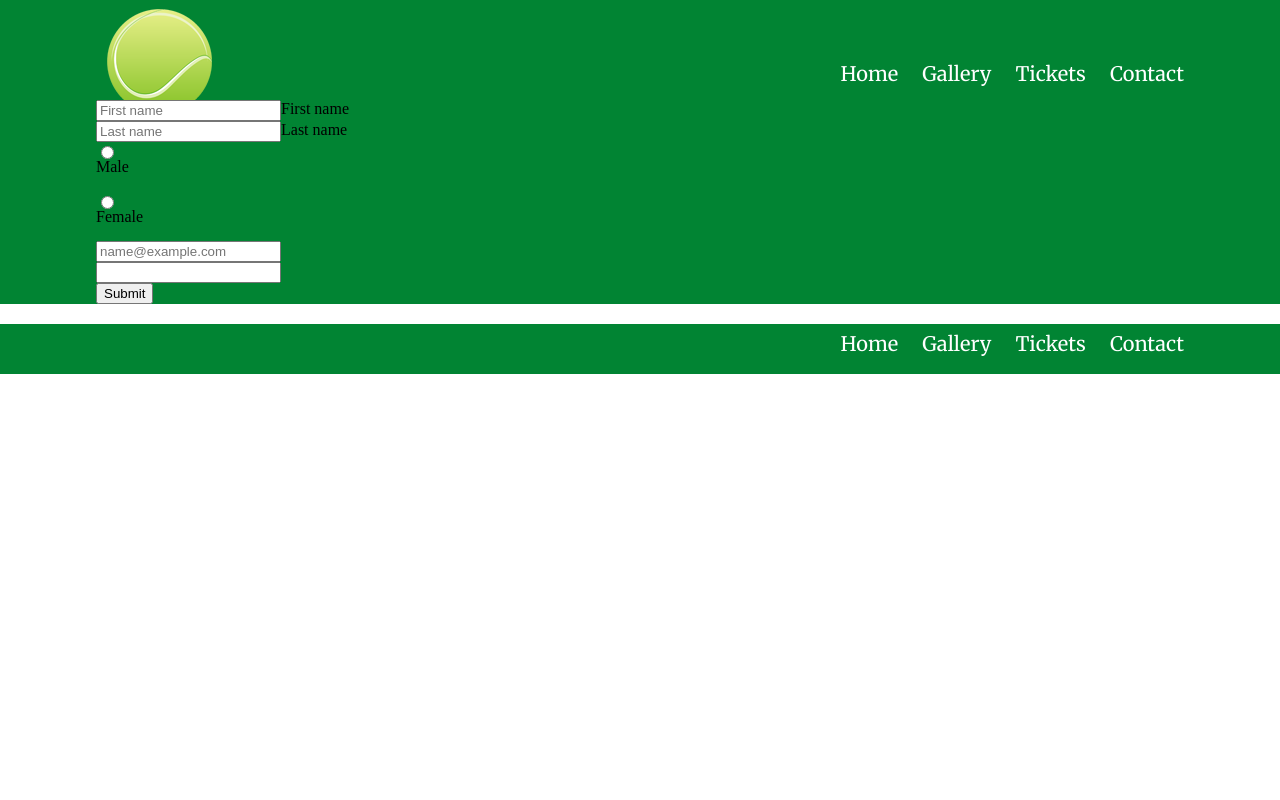
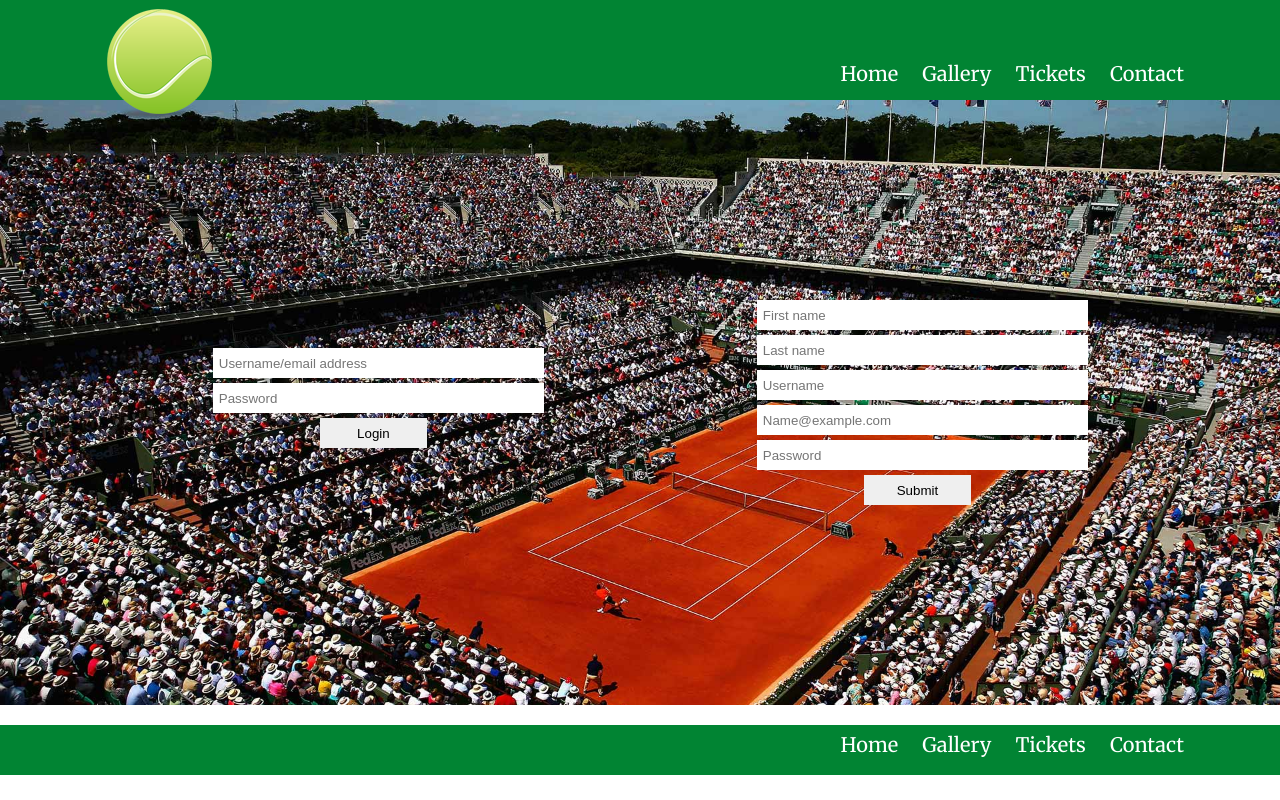
Before and after one commit to gustid/Proiect-PW, a PHP site: page /tickets.html in a window 1280 px wide. Run offline with PHP 8.4, Linux system fonts and the light colour scheme.

Commit message:
worked on tickets log in interface

```diff
--- a/style.css
+++ b/style.css
@@ -164,6 +164,48 @@ section{
   padding-bottom: 30px;
 }
 
+/*-------------tickets---------------*/
+
+
+.tickets-section{
+  width: 100%;
+  padding: 200px 0px;
+  overflow: hidden;
+  background: url("tennis.jpg");
+  background-size: 100% auto;
+  background-position: 0 15%;
+
+}
+
+.tickets-log{
+  width: 49%;
+  float: left;
+  padding-left: 1%;
+}
+
+.tickets-log input{
+  width: 60%;
+  height: 30px;
+  padding: 0 1%;
+  border: none;
+  margin-bottom: 5px;
+  margin-left: 20%;
+}
+
+.tickets-log button{
+  width: 20%;
+  height: 30px;
+  display: block;
+  border: none;
+  cursor: pointer;
+  margin: 0 auto;
+}
+
+.tickets-log button:hover{
+  background-color: red;
+}
+
+
 /*----------------header-----------*/
 header {
 	width: 100%;
--- a/tickets.html
+++ b/tickets.html
@@ -24,24 +24,37 @@
 	</div>
 </header>
 
-<section >
+<section class="tickets-section">
 	<div class="wrapper">
-		<form class="" action="register.php" method="post">
-			<input type="text" name="firstname" placeholder="First name">First name
+
+		<form class="tickets-log" action="register.php" method="post">
 			<br>
-			<input type="text" name="lastname" placeholder="Last name">Last name
 			<br>
-			<input type="radio" name="gender" value="Male"><p>Male</p>
 			<br>
-			<input type="radio" name="gender" value="Female"><p>Female</p>
+			<input type="text" name="uid" placeholder="Username/email address">
 			<br>
-			<input type="text" name="emailaddress" placeholder="name@example.com">
+			<input type="password" name="password" placeholder="Password">
 			<br>
-			<input type="text" name="password" placeholder="">
+			<button type="submit" >Login</button>
+		</form>
+
+		<form class="tickets-log" action="register.php" method="post">
+			<input type="text" name="firstname" placeholder="First name">
+			<br>
+			<input type="text" name="lastname" placeholder="Last name">
+			<br>
+			<input type="text" name="uid" placeholder="Username">
+			<br>
+			<input type="text" name="emailaddress" placeholder="Name@example.com">
+			<br>
+			<input type="password" name="password" placeholder="Password">
 			<br>
 			<button type="submit" >Submit</button>
 		</form>
+
 	</div>
+
+
 </section>
 
 <footer>
```
